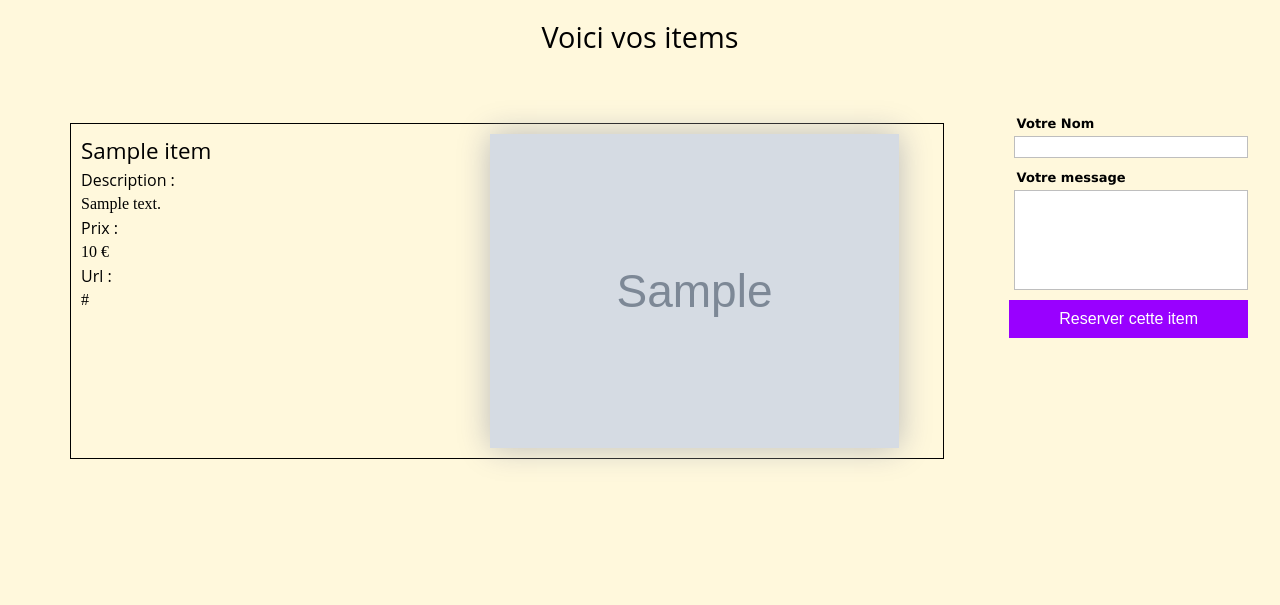
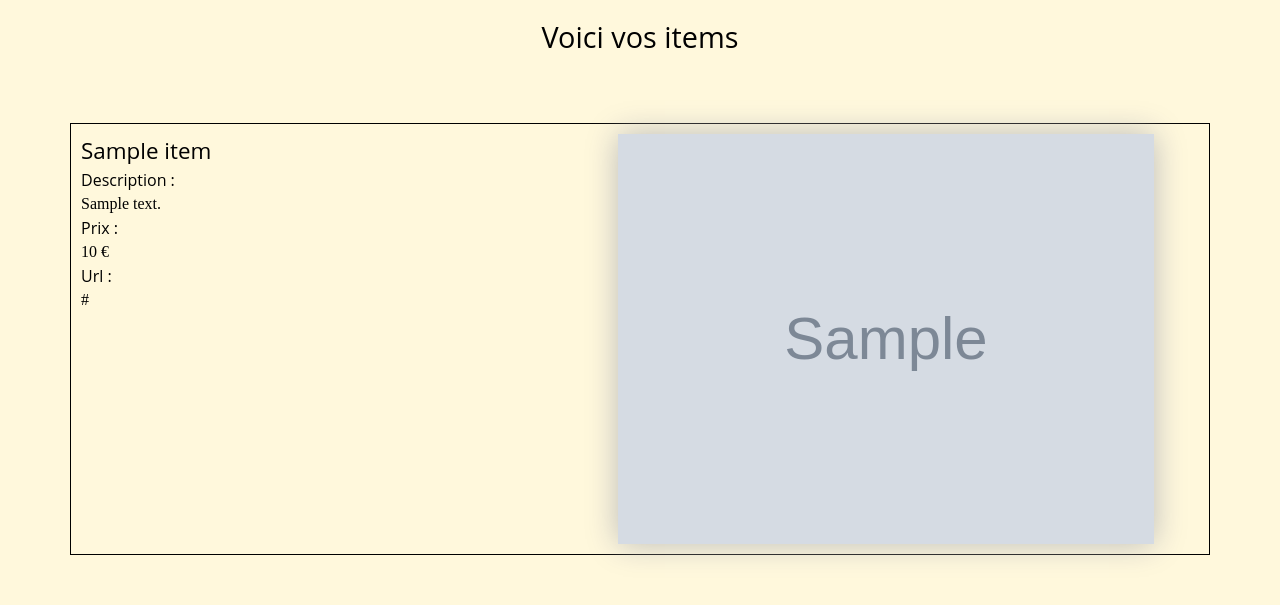
Before and after one commit to Nicolas-jcqm/Atelier, a PHP site: template components/listGuest.twig in a window 1280 px wide. Shown: the part 200-805 px from the top of the page. Before the commit the page ends 662 px from the top, so only its background shows below. Run offline with PHP 8.4, Linux system fonts and the light colour scheme; the template is opened without the code that fills it: most values are stand-ins (such as "Sample title", 1, 10 or a date in 2020); grey boxes marked "Sample" are stand-in pictures; some libraries are stand-ins or nearby versions.

Commit message:
erreur commit , zero add

```diff
--- a/app/route.php
+++ b/app/route.php
@@ -47,8 +47,6 @@ $app->get('/liste/{id}/checkAndUpValidityDate','App\Controllers\ListeController:
 
 $app->get('/liste/{id}/ValidateList','App\Controllers\ListeController:ValidateList')->setName('ValidateList');
 
-//Reservation
-$app->post('liste/{id}/book', 'App\Controllers\ItemController:bookItem');
 
 //creation d'une liste
 $app->get('/creatList', 'App\Controllers\ListeController:creatList')->setName('creatList')->add($middleware_need_co);
--- a/app/src/Controllers/ItemController.php
+++ b/app/src/Controllers/ItemController.php
@@ -6,6 +6,8 @@ use Psr\Log\LoggerInterface;
 use Psr\Http\Message\ServerRequestInterface as Request;
 use Psr\Http\Message\ResponseInterface as Response;
 use App\Models\Item;
+use App\Models\Booking;
+use App\Models\Lists;
 use App\Models\Creator;
 
 final class ItemController
@@ -63,9 +65,7 @@ final class ItemController
 
     }
 
-    /* Reservation d'un item*/
-    public function bookItem(Request $request, Response $response, $args){
 
-    }
+
 
  }
--- a/app/src/Models/Booking.php
+++ b/app/src/Models/Booking.php
@@ -15,4 +15,7 @@ class Booking extends Model
     protected $table = "booking";
     protected $primaryKey = 'id';
     public $timestamps = false;
+    //pour eviter que l'id soit pris pour un int
+    public $incrementing = false;
+
 }
--- a/components/listGuest.twig
+++ b/components/listGuest.twig
@@ -49,24 +49,7 @@
                 <img class="image-item" src="/img/{{ipo.picture}}">
             </div>
         </div>
-        <div>
-            <form action="book" method="post">
-                <ul class="form-style-1">
-                    <li>
-                        <label for="reserverName">Votre Nom</label>
-                        <input class="field-long" type="text" required name="reserverName" id="reserverName">
-                    </li>
-                    <li>
-                        <label for="message">Votre message</label>
-                        <input style="height: 100px;" class="field-long" type="text" required name="message" id="message">
-                    </li>
-                    <li class=" text-center">
-                        <input class="btn-link btn-flat" type="submit" name="envoi" value="Reserver cette item">
-                    </li>
 
-                </ul>
-            </form>
-        </div>
     {% endfor %}
 </div>
 
```
Also changed, not shown: components/Item.twig (line endings or trailing spaces).
